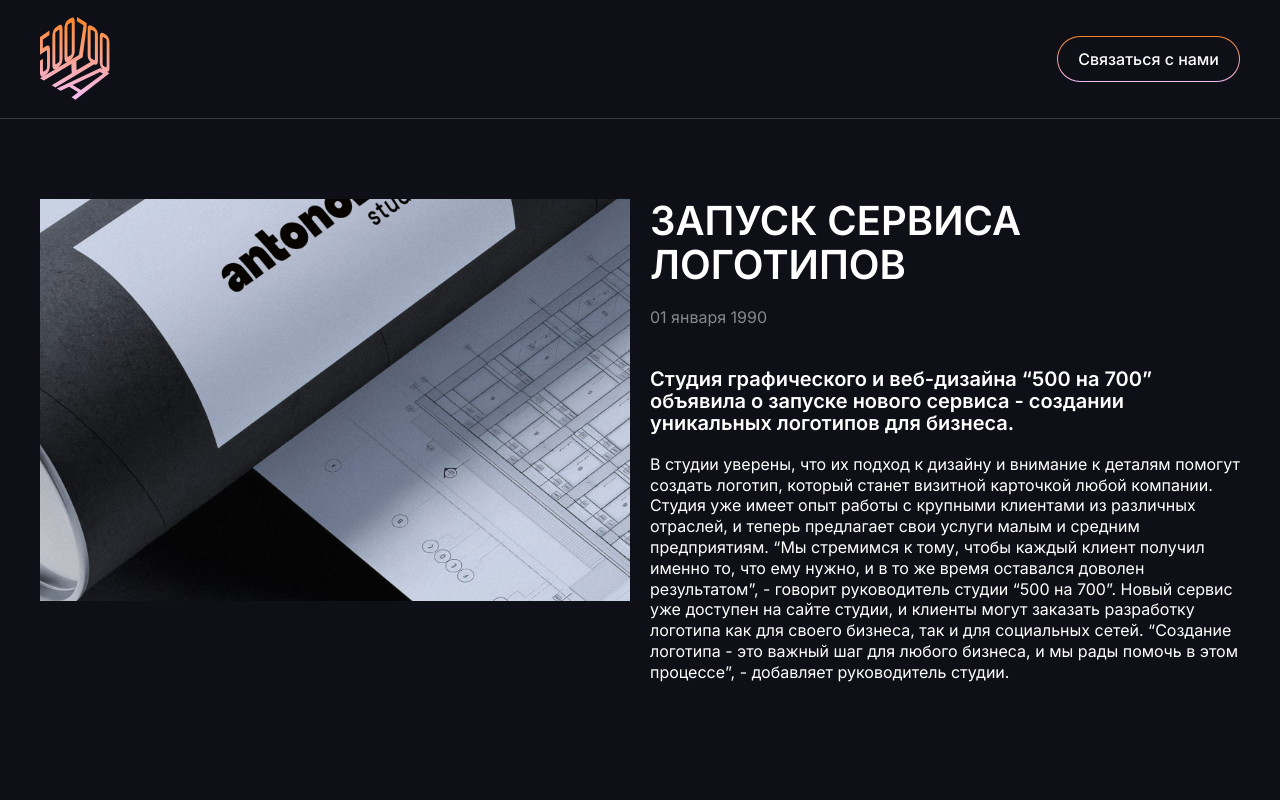
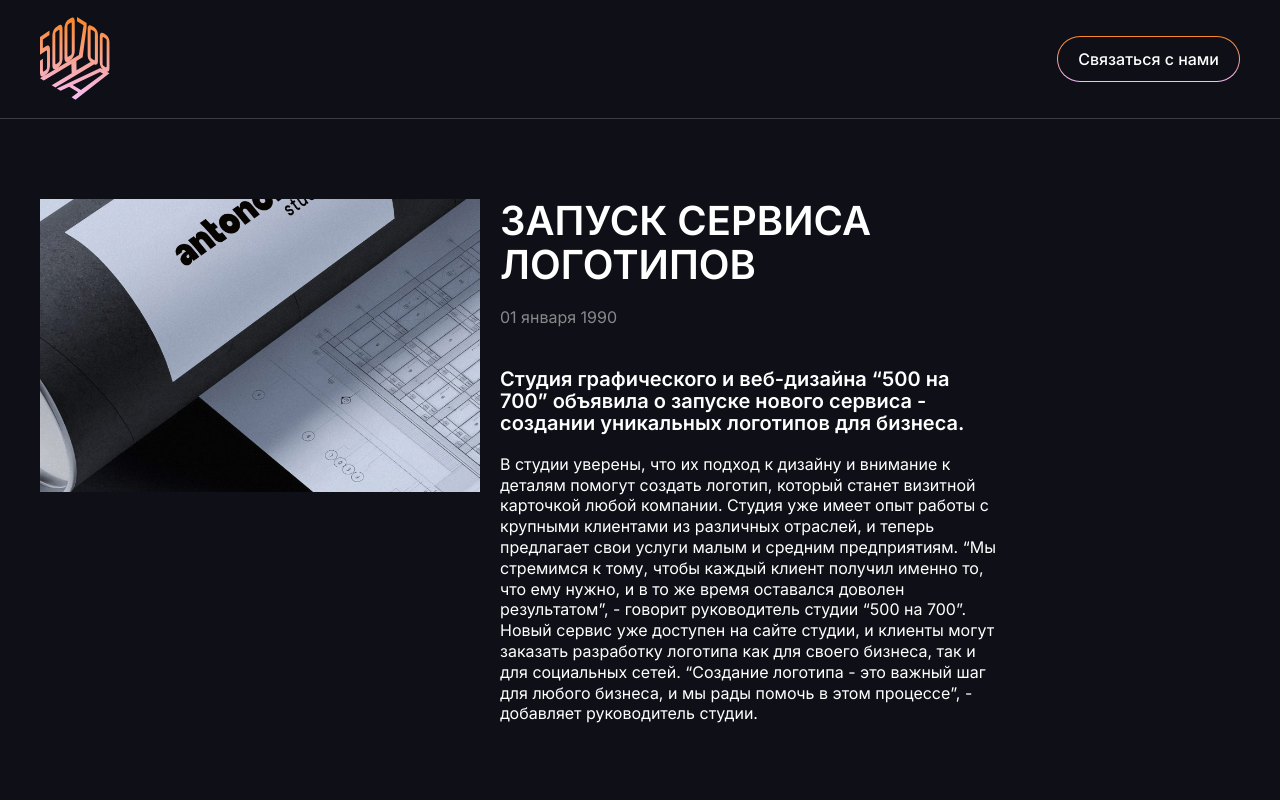
Before and after one commit to kirikov-ra/500na700-test-assignment, a React (Vite) app: page /news/1 in a window 1280 px wide. Shown: the top 800 px of the page. Built offline with nearby package versions, Linux system fonts and the light colour scheme.

Commit message:
refactor: improve news detail grid, skeleton and footer styles

```diff
--- /dev/null
+++ b/src/app/NewsLayout/NewsLayout.module.scss
@@ -0,0 +1,9 @@
+.layout {
+  min-height: 100vh;
+  display: flex;
+  flex-direction: column;
+}
+
+.main {
+  flex: 1 0 auto;
+}
--- a/src/app/NewsLayout/NewsLayout.tsx
+++ b/src/app/NewsLayout/NewsLayout.tsx
@@ -1,13 +1,16 @@
+import { Header } from '@/widgets/Header/Header';
 import { Footer } from '@/widgets/Footer/Footer';
-import { Header } from '@/widgets/Header/Header';
 import { Outlet } from 'react-router-dom';
+import styles from './NewsLayout.module.scss';
 
 export const NewsLayout = () => {
-    return (
-        <>
-            <Header />
-            <Outlet />
-            <Footer />
-        </>
-    )
+  return (
+    <div className={styles.layout}>
+      <Header />
+      <main className={styles.main}>
+        <Outlet />
+      </main>
+      <Footer />
+    </div>
+  );
 };
--- a/src/entities/news/ui/NewsDetailSkeleton/NewsDetailSkeleton.module.scss
+++ b/src/entities/news/ui/NewsDetailSkeleton/NewsDetailSkeleton.module.scss
@@ -1,72 +1,91 @@
 @use '@/shared/styles/global' as *;
 
-.articleSkeleton {
+.news-detail-skeleton {
   display: grid;
-  grid-template-columns: repeat(2, 1fr);
-  gap: space(2);
+  grid-template-columns: minmax(300px, 440px) minmax(300px, 500px);
+  grid-template-areas:
+    'image header'
+    'image body';
+  column-gap: space(2);
   margin-top: space(8);
+
+  @include down(lg) {
+    grid-template-columns: 1fr 1fr;
+    grid-template-areas:
+      'image header'
+      'body body';
+  }
 
   @include down(md) {
     grid-template-columns: 1fr;
+    grid-template-areas:
+      'image'
+      'header'
+      'body';
   }
 
   @include down(sm) {
     margin-top: space(4);
   }
+}
 
-  .imageWrapper {
+.news-detail-skeleton__image-wrapper {
+  grid-area: image;
   position: relative;
-    padding-bottom: 68.18%;
-    height: 0;
+  aspect-ratio: 3 / 2;
+  width: 100%;
+}
 
-    .image {
+.news-detail-skeleton__image {
   position: absolute;
-      top: 0;
-      left: 0;
+  inset: 0;
   width: 100%;
   height: 100%;
 }
-  }
 
-  .contentWrapper {
+.news-detail-skeleton__header {
+  grid-area: header;
+
   display: flex;
   flex-direction: column;
 
-    .titleLine {
-      height: 40px;
-      margin-bottom: 8px;
-
   @include down(sm) {
-        height: 24px;
+    padding: 0 space(1);
   }
 }
 
-    .date {
+.news-detail-skeleton__title {
+  margin-bottom: space(1);
+}
+
+.news-detail-skeleton__date {
   margin-top: space(2);
-      height: 16px;
+  margin-bottom: space(2);
 
   @include down(sm) {
     margin-top: space(1);
+    margin-bottom: space(1);
   }
 }
 
-    .textBlock {
-      margin-top: space(4);
+.news-detail-skeleton__description {
+  margin-top: space(1);
+}
+
+.news-detail-skeleton__body {
+  grid-area: body;
   display: flex;
   flex-direction: column;
-      gap: 8px;
+  gap: space(1);
+  margin-top: space(2);
+}
 
-      @include down(sm) {
-        margin-top: space(3);
+.news-detail-skeleton__text-line {
+  &:nth-child(3) {
+    width: 92%;
+  }
+
+  &:nth-child(4) {
+    width: 65%;
   }
 }
-
-    .descLine {
-      height: 20px;
-    }
-
-    .contentLine {
-      height: 16px;
-    }
-  }
-}
--- a/src/entities/news/ui/NewsDetailSkeleton/NewsDetailSkeleton.tsx
+++ b/src/entities/news/ui/NewsDetailSkeleton/NewsDetailSkeleton.tsx
@@ -1,27 +1,41 @@
 import { Skeleton } from '@/shared/ui/Skeleton/Skeleton';
 import styles from './NewsDetailSkeleton.module.scss';
 
+const BODY_LINES_COUNT = 5;
+
 export const NewsDetailSkeleton = () => {
   return (
-    <div className={styles.articleSkeleton}>
-      <div className={styles.imageWrapper}>
-        <Skeleton className={styles.image} />
+    <div className={styles['news-detail-skeleton']}>
+      <div className={styles['news-detail-skeleton__image-wrapper']}>
+        <Skeleton className={styles['news-detail-skeleton__image']} />
       </div>
-      <div className={styles.contentWrapper}>
-        <Skeleton className={styles.titleLine} />
-        <Skeleton className={styles.titleLine} width="60%" />
-        <Skeleton className={styles.date} width="100px" />
 
-        <div className={styles.textBlock}>
-          <Skeleton className={styles.descLine} />
-          <Skeleton className={styles.descLine} width="90%" />
-        </div>
+      <div className={styles['news-detail-skeleton__header']}>
+        <Skeleton className={styles['news-detail-skeleton__title']} height="48px" />
 
-        <div className={styles.textBlock}>
-          <Skeleton className={styles.contentLine} />
-          <Skeleton className={styles.contentLine} />
-          <Skeleton className={styles.contentLine} width="80%" />
-        </div>
+        <Skeleton
+          className={styles['news-detail-skeleton__date']}
+          height="18px"
+          width="140px"
+        />
+
+        <Skeleton className={styles['news-detail-skeleton__description']} height="24px" />
+
+        <Skeleton
+          className={styles['news-detail-skeleton__description']}
+          height="24px"
+          width="85%"
+        />
+      </div>
+
+      <div className={styles['news-detail-skeleton__body']}>
+        {Array.from({ length: BODY_LINES_COUNT }).map((_, i) => (
+          <Skeleton
+            key={i}
+            className={styles['news-detail-skeleton__text-line']}
+            height="18px"
+          />
+        ))}
       </div>
     </div>
   );
--- a/src/pages/NewsDetailPage/NewsDetailPage.module.scss
+++ b/src/pages/NewsDetailPage/NewsDetailPage.module.scss
@@ -2,12 +2,26 @@
 
 .news-detail__article {
   display: grid;
-  grid-template-columns: minmax(350px, 1fr) 1fr;
-  gap: space(2);
+  grid-template-columns: minmax(300px, 440px) minmax(300px, 500px);
+  grid-template-areas:
+    'image header'
+    'image body';
+  column-gap: space(2);
   margin-top: space(8);
 
+  @include down(lg) {
+    grid-template-columns: 1fr 1fr;
+    grid-template-areas:
+      'image header'
+      'body body';
+  }
+
   @include down(md) {
-    grid-template-columns: repeat(1, 1fr);
+    grid-template-columns: 1fr;
+    grid-template-areas:
+      'image'
+      'header'
+      'body';
   }
 
   @include down(sm) {
@@ -16,12 +30,15 @@
 }
 
 .news-detail__image-wrapper {
+  grid-area: image;
   position: relative;
-  padding-bottom: 68.18%;
-  height: 0;
+  aspect-ratio: 3 / 2;
+  width: 100%;
 
   @include down(sm) {
+    max-width: 100%;
     min-width: 300px;
+    width: 100%;
   }
 }
 
@@ -35,19 +52,29 @@
   object-fit: cover;
 }
 
-.news-detail__content {
+.news-detail__header {
+  grid-area: header;
+}
+
+.news-detail__body {
+  grid-area: body;
+}
+
+.news-detail__header,
+.news-detail__body {
   @include down(sm) {
+    max-width: 100%;
     padding: 0 space(1);
   }
 }
-
 .news-detail__title {
   font-weight: 600;
   font-size: 40px;
   line-height: 110%;
   text-transform: uppercase;
 
-  @include down(sm) {
+  @include down(md) {
+    margin-top: space(2);
     font-size: 24px;
   }
 }
--- a/src/pages/NewsDetailPage/NewsDetailPage.tsx
+++ b/src/pages/NewsDetailPage/NewsDetailPage.tsx
@@ -35,12 +35,14 @@ export const NewsDetailPage = () => {
               className={styles['news-detail__image']}
             />
           </div>
-          <div className={styles['news-detail__content']}>
+          <div className={styles['news-detail__header']}>
             <h1 className={styles['news-detail__title']}>{newItem?.title}</h1>
             <div className={styles['news-detail__date']}>{newItem?.date}</div>
             <div className={styles['news-detail__description']}>
               {newItem?.description}
             </div>
+          </div>
+          <div className={styles['news-detail__body']}>
             <div className={styles['news-detail__text']}>{newItem?.content}</div>
           </div>
         </article>
--- a/src/shared/styles/global.scss
+++ b/src/shared/styles/global.scss
@@ -51,5 +51,4 @@ body {
   font-family: 'Inter', sans-serif;
   background-color: $color-black;
   color: $color-white;
-  min-height: 100vh;
 }
--- a/src/widgets/Footer/Footer.module.scss
+++ b/src/widgets/Footer/Footer.module.scss
@@ -21,6 +21,10 @@
   justify-content: space-between;
   gap: space(3);
 
+  @include down(md) {
+    justify-content: center;
+  }
+
   @include down(sm) {
     flex-direction: column;
     justify-content: center;
@@ -36,6 +40,9 @@
   align-items: center;
 
   @include down(md) {
+    width: 120px;
+    height: 144px;
+
     &:nth-child(3) {
       display: none;
     }
@@ -49,4 +56,8 @@
   line-height: 110%;
   text-transform: uppercase;
   text-align: center;
+
+  @include down(md) {
+    font-size: 20px;
+  }
 }
```
Lines whose indentation alone changed are shown as unchanged.
